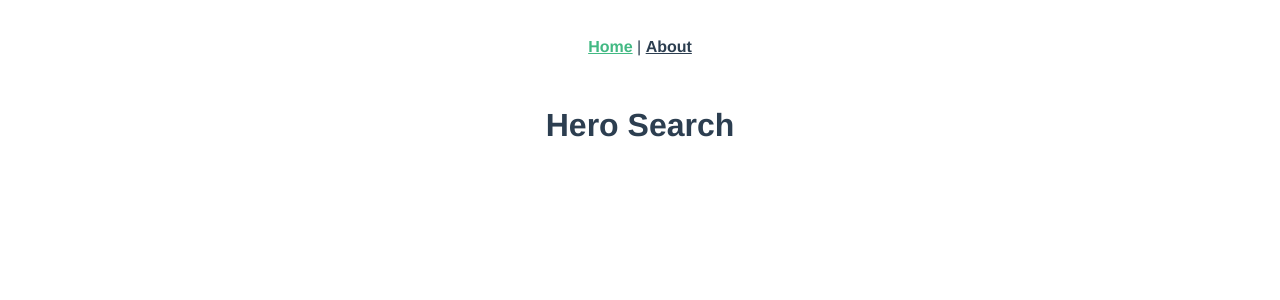
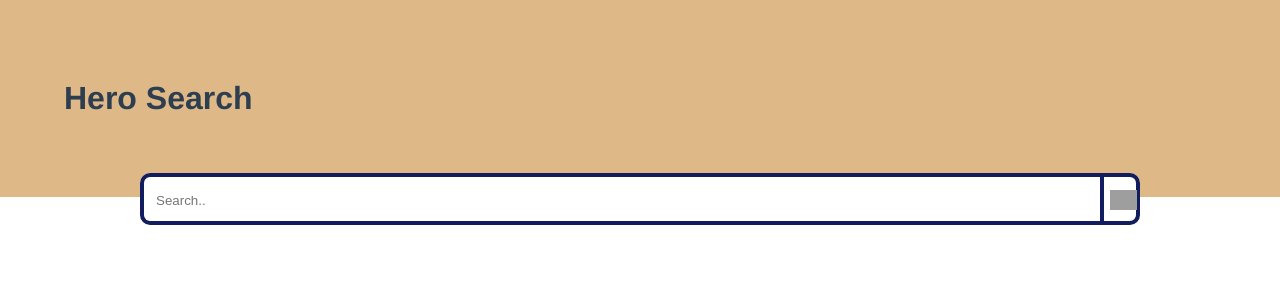
Before and after one commit to jcrisp88/superheroes_vue_test, a Vue app: page / in a window 1280 px wide. Shown: the top 300 px of the page. Built offline with nearby package versions, Linux system fonts and the light colour scheme; grey boxes are pictures that could not be loaded.

Commit message:
show suggested options and get hero data from api

```diff
--- a/src/App.vue
+++ b/src/App.vue
@@ -1,17 +1,30 @@
 <template>
-  <nav>
-    <router-link to="/">Home</router-link> |
-    <router-link to="/about">About</router-link>
-  </nav>
   <router-view/>
 </template>
 
 <style lang="scss">
+html, body, div, span, applet, object, iframe,
+h1, h2, h3, h4, h5, h6, p, blockquote, pre,
+a, abbr, acronym, address, big, cite, code,
+del, dfn, em, img, ins, kbd, q, s, samp,
+small, strike, strong, sub, sup, tt, var,
+b, u, i, center,
+dl, dt, dd, ol, ul, li,
+fieldset, form, label, legend,
+table, caption, tbody, tfoot, thead, tr, th, td,
+article, aside, canvas, details, embed,
+figure, figcaption, footer, header, hgroup,
+menu, nav, output, ruby, section, summary,
+time, mark, audio, video {
+  margin: 0;
+  padding: 0;
+  border: 0;
+  vertical-align: baseline;
+}
 #app {
   font-family: Avenir, Helvetica, Arial, sans-serif;
   -webkit-font-smoothing: antialiased;
   -moz-osx-font-smoothing: grayscale;
-  text-align: center;
   color: #2c3e50;
 }
 
--- /dev/null
+++ b/src/components/heroCard.vue
@@ -0,0 +1,16 @@
+<template>
+    <div>
+        <h2>name</h2>
+    </div>
+</template>
+<script lang="ts">
+import { defineComponent } from 'vue';
+
+export default defineComponent({
+  name: 'HeroCard',
+  props: {
+    id: Number,
+    name: String,
+  },
+});
+</script>
--- a/src/stores/heroStore.ts
+++ b/src/stores/heroStore.ts
@@ -3,6 +3,7 @@ import axios from 'axios';
 import { APIS, clients } from '../core/client';
 import helper from '../core/helper';
 
+const client = clients[APIS.SUPER_HERO];
 // eslint-disable-next-line import/prefer-default-export
 export const useHeroStore = defineStore({
   id: 'heroStore',
@@ -10,12 +11,31 @@ export const useHeroStore = defineStore({
     superHeros: [] as any,
   }),
   getters: {
+    allHeroNames(state) {
+      return state.superHeros.map((hero:any) => hero.name);
+    },
   },
   actions: {
     getHeroList() {
-      this.superHeros = axios
+      axios
         .get('/resources/heros.txt')
-        .then((response) => helper.convertListToJson(response.data))
+        .then((response) => {
+          this.superHeros = helper.convertListToJson(response.data);
+        })
+        .catch((error) => {
+          throw error;
+        });
+    },
+    getHeroDetailsByName(name:string): any {
+      return client.get(`/search/${name}`)
+        .then((response:any) => response.data.results[0])
+        .catch((error) => {
+          throw error;
+        });
+    },
+    getHeroDetailsById(id:number): any {
+      return client.get(`/${id}`)
+        .then((response) => response)
         .catch((error) => {
           throw error;
         });
--- a/src/views/HomeView.vue
+++ b/src/views/HomeView.vue
@@ -1,30 +1,255 @@
 <template>
   <div class="home">
-    <h1>Hero Search</h1>
+    <h1 class="page-banner">Hero Search</h1>
+    <div class="hero-search">
+      <div class="container">
+        <div class="search-wrapper">
+          <form class="search-box" @submit="submitSearch">
+            <label for="search">
+              <input
+              id="search"
+              v-model="searchValue" type="text" class="search-input" placeholder="Search.."
+                autocomplete="off" />
+            </label>
+            <button class="search-button" @click="submitSearch">
+              <img srcset="https://img.icons8.com/material-outlined/344/search--v1.png" alt="icon" loading="lazy"
+                height="20">
+            </button>
+          </form>
+          <transition :name="showOptions ? '' : 'slide-fade-out'">
+            <div class="suggested-options" v-show="showOptions">
+              <ul>
+                <li v-for="(item, index) in suggestedResults" :key="index" class="suggested-item"
+                  @click="setHeroNameSearch(index)"
+                  @keydown.space="setHeroNameSearch(index)">
+                  {{ item }}
+                </li>
+              </ul>
+            </div>
+          </transition>
+        </div>
+      </div>
+    </div>
+    <div class="container">
+      <HeroCard
+        v-if="heroIsChosen"/>
+    </div>
   </div>
 </template>
 
 <script lang="ts">
-import { defineComponent, ref, onMounted } from 'vue';
+import { defineComponent } from 'vue';
 import { storeToRefs } from 'pinia';
 import { useHeroStore } from '../stores/heroStore';
+
+import HeroCard from '../components/heroCard.vue'; // @ is an alias to /src
+
+function partialMatch(arr: [], text: string) {
+  return arr.filter((str: any) => str
+    .toLowerCase()
+    .startsWith(text.toLowerCase().slice(0, Math.max(str.length - 1, 1))));
+}
+interface Hero {
+  id:number,
+  name:string,
+  powerstats:object,
+  biography:object,
+  appearance:object,
+  work:object,
+  connections:object,
+  image:object,
+}
 
 export default defineComponent({
   name: 'HomeView',
   setup() {
     const store = useHeroStore();
-    const { superHeros } = storeToRefs(store);
-    const { getHeroList } = store;
+    const { superHeros, allHeroNames } = storeToRefs(store);
+    const { getHeroList, getHeroDetailsByName } = store;
 
     return {
       superHeros,
+      allHeroNames,
       getHeroList,
+      getHeroDetailsByName,
     };
   },
+  components: {
+    HeroCard,
+  },
+  data() {
+    return {
+      searchValue: '' as string,
+      chosenOption: {} as Hero,
+      heroIsChosen: false as boolean,
+    };
+  },
+  computed: {
+    showOptions(): boolean {
+      return this.allHeroNames.length !== this.suggestedResults.length;
+    },
+    suggestedResults(): any {
+      return partialMatch(this.allHeroNames, this.searchValue);
+    },
+  },
   methods: {
+    reset() {
+      this.searchValue = '';
+    },
+    async submitSearch(event: any) {
+      event.preventDefault();
+      this.setHeroNameSearch(0);
+    },
+    async setHeroNameSearch(index:number) {
+      this.chosenOption = await this.getHeroDetailsByName(this.suggestedResults[index]);
+      this.reset();
+      this.heroIsChosen = true;
+    },
   },
   mounted() {
     this.getHeroList();
   },
 });
 </script>
+
+<style lang="scss">
+.page-banner {
+  background: burlywood;
+  padding: 10vh 5vw;
+}
+
+.search-wrapper{
+  width: 100%;
+  position: relative;
+  margin-top: -24px;
+}
+
+.search-box {
+  width: 100%;
+  position: relative;
+  display: flex;
+  background: #fff;
+  z-index:1;
+  border-radius: 10px;
+
+  label {
+    width: 100%;
+    padding: 10px;
+    border: 4px solid #111d5e;
+    border-radius: 10px 0 0 10px;
+    border-right: none;
+    font-size: 20px;
+    color: tomato;
+    background: none;
+  }
+
+  .search-input {
+    border: 0;
+    outline: none;
+    display: flex;
+    width: 100%;
+    height: 100%;
+  }
+
+  .search-button {
+    text-align: center;
+    height: 52px;
+    width: 40px;
+    outline: none;
+    cursor: pointer;
+    border: 4px solid #111d5e;
+    border-radius: 0 10px 10px 0;
+    border-left: none;
+    background: none;
+    font-size: 20px;
+    border-left: 4px solid #111d5e;
+
+    img {
+      vertical-align: middle;
+    }
+  }
+}
+
+.suggested-options {
+  border: 4px solid #111d5e;
+  width: 100%;
+  max-height: 350px;
+  overflow: auto;
+  z-index:0;
+  position: absolute;
+  right: 0;
+  box-sizing: border-box;
+  background:#fff;
+
+  ul {
+    margin: 0;
+    padding: 1em;
+  }
+
+  li {
+    display: block;
+    line-height: 30px;
+    padding: 4px 8px;
+
+    &:not(.suggested-options:hover):nth-child(1) {
+      background: lemonchiffon;
+    }
+    &:hover {
+      background: lemonchiffon;
+      cursor: pointer;
+    }
+  }
+}
+
+.container {
+  display: flex;
+  flex-wrap: wrap;
+  margin: auto;
+}
+
+// Small devices (landscape phones, 576px and up)
+@media (min-width: 576px) {
+  .container {
+    width: 500px
+  }
+}
+
+// Medium devices (tablets, 768px and up)
+@media (min-width: 768px) {
+  .container {
+    width: 700px
+  }
+}
+
+// Large devices (desktops, 992px and up)
+@media (min-width: 992px) {
+  .container {
+    width: 900px
+  }
+}
+
+// Extra large devices (large desktops, 1200px and up)
+@media (min-width: 1200px) {
+  .container {
+    width: 1000px
+  }
+}
+
+.slide-fade-out-enter-active {
+  transition: all .1s ease;
+}
+
+.slide-fade-out-leave-active {
+  transition: all .1s ease;
+}
+
+.slide-fade-out-enter {
+  transform: translateY(50px);
+  opacity: 0;
+}
+
+.slide-fade-out-leave-to {
+  transform: translateY(-50px);
+  opacity: 0;
+}
+</style>
```
